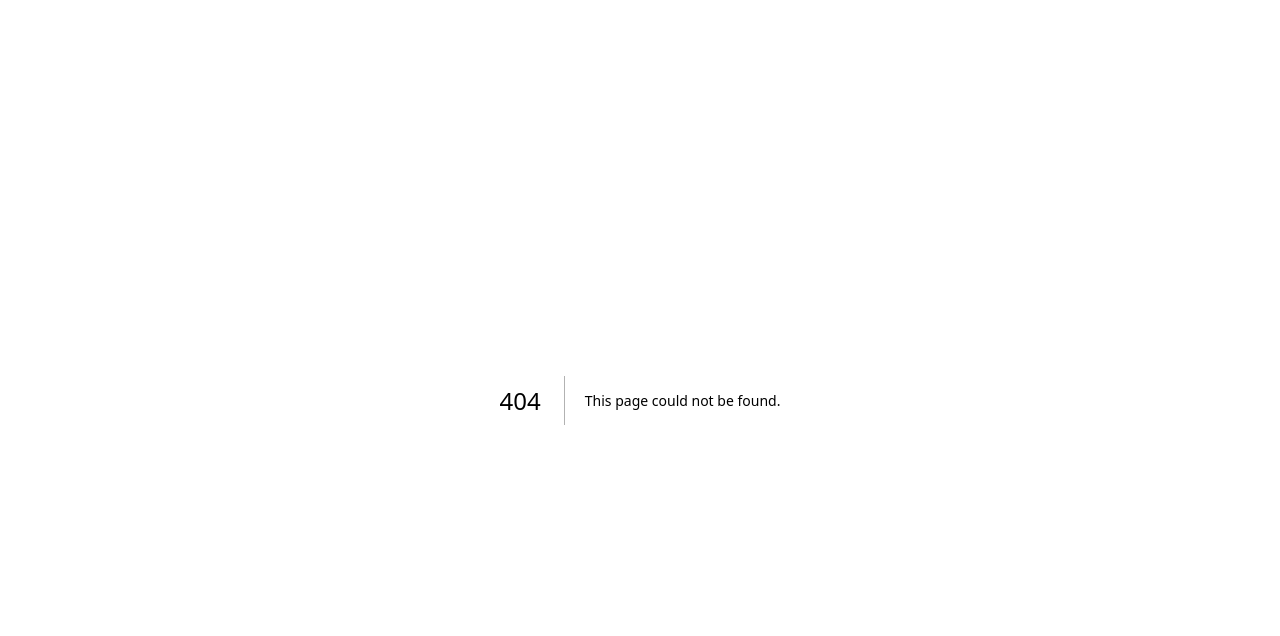
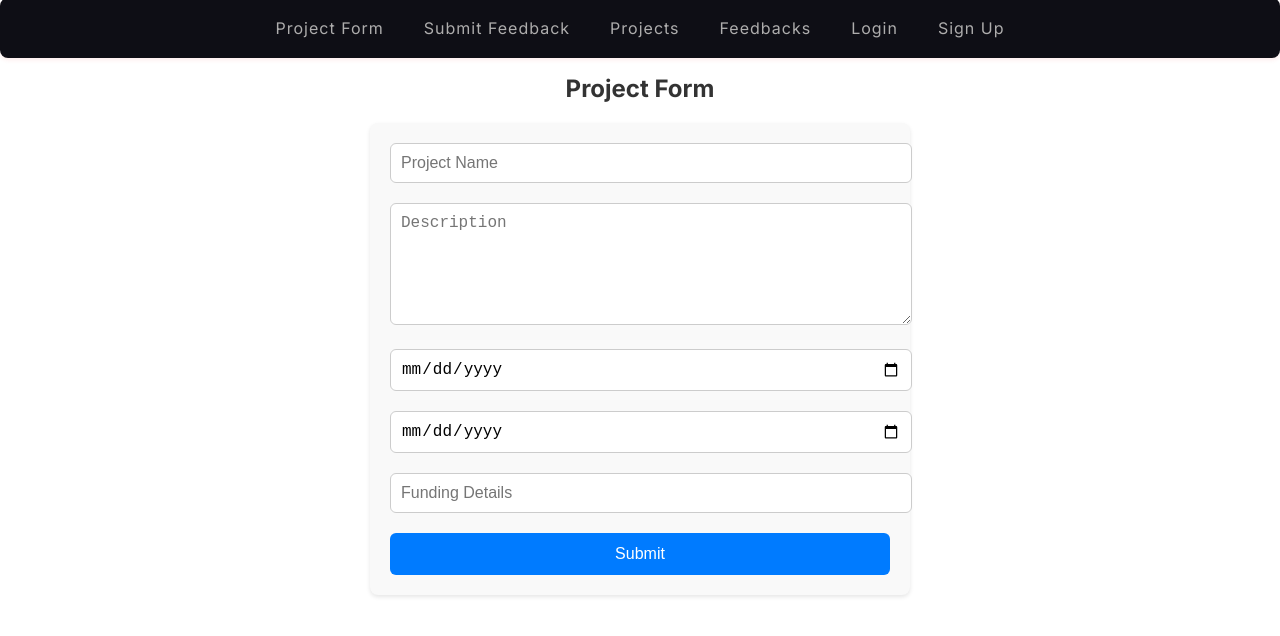
Before and after one commit to HaiderF21/industrial_project_management, a Next.js app in the folder clientend/: page /components/projectform in a window 1280 px wide. Before the commit this address had no page. Shown: the top 636 px of the page. Built offline with nearby package versions, Linux system fonts and the light colour scheme.

Commit message:
day 4 (linking)-(home-4)

```diff
--- a/clientend/src/app/components/nav.css
+++ b/clientend/src/app/components/nav.css
@@ -42,6 +42,6 @@
   }
   .wrapper{
     margin-top: -15px;
-    padding-top: 0px;
+    padding-top: 13px;
     letter-spacing: 1px;
   }
--- /dev/null
+++ b/clientend/src/app/components/projectform/page.tsx
@@ -0,0 +1,103 @@
+
+"use client"
+import './project.css';
+import Navigation from '../nagbar';
+import { useState } from 'react';
+
+export default function ProjectForm() {
+  const [projectName, setProjectName] = useState("");
+  const [description, setDescription] = useState("");
+  const [startDate, setStartDate] = useState("");
+  const [endDate, setEndDate] = useState("");
+  const [fundingDetails, setFundingDetails] = useState("");
+
+  const api = "http://localhost:3002"; // Update this with your backend API URL
+
+  const handleSubmit = async (e: { preventDefault: () => void; }) => {
+    e.preventDefault();
+    try {
+      const response = await fetch(`${api}/projects`, {
+        method: "POST",
+        headers: {
+          "Content-Type": "application/json",
+        },
+        body: JSON.stringify({
+          projectName,
+          description,
+          startDate,
+          endDate,
+          fundingDetails
+        }),
+      });
+
+      if (!response.ok) {
+        throw new Error("Network response was not ok");
+      }
+
+      alert("Project created successfully!");
+
+    } catch (error) {
+      alert("Error occurred while creating project");
+      console.error("Error:", error);
+    }
+  };
+
+  return (
+    <>
+      <Navigation />
+      <h1>Project Form</h1>
+      <form className="form-container" onSubmit={handleSubmit}>
+        <div className="form-group">
+          <input
+            type="text"
+            name="projectName"
+            placeholder="Project Name"
+            required
+            value={projectName}
+            onChange={(e) => setProjectName(e.target.value)}
+          />
+        </div>
+        <div className="form-group">
+          <textarea
+            name="description"
+            placeholder="Description"
+            required
+            value={description}
+            onChange={(e) => setDescription(e.target.value)}
+          />
+        </div>
+        <div className="form-group">
+          <input
+            type="date"
+            name="startDate"
+            placeholder="Start Date"
+            required
+            value={startDate}
+            onChange={(e) => setStartDate(e.target.value)}
+          />
+        </div>
+        <div className="form-group">
+          <input
+            type="date"
+            name="endDate"
+            placeholder="End Date"
+            required
+            value={endDate}
+            onChange={(e) => setEndDate(e.target.value)}
+          />
+        </div>
+        <div className="form-group">
+          <input
+            type="text"
+            name="fundingDetails"
+            placeholder="Funding Details"
+            required
+            value={fundingDetails}
+            onChange={(e) => setFundingDetails(e.target.value)}
+          />
+        </div>
+        <button type="submit">Submit</button>
+      </form>
+    </>
+  );
+}
--- /dev/null
+++ b/clientend/src/app/components/projectform/project.css
@@ -0,0 +1,54 @@
+.form-container {
+    max-width: 500px;
+    margin: 0 auto;
+    padding: 20px;
+    background-color: #f9f9f9;
+    border-radius: 8px;
+    box-shadow: 0 2px 4px rgba(0, 0, 0, 0.1);
+  }
+
+  /* Form title */
+  h1 {
+    text-align: center;
+    margin-bottom: 20px;
+    font-size: 24px;
+    color: #333;
+  }
+
+  /* Form group */
+  .form-group {
+    margin-bottom: 20px;
+  }
+
+  /* Form input fields */
+  .form-group input[type="text"],
+  .form-group input[type="date"],
+  .form-group textarea {
+    width: 100%;
+    padding: 10px;
+    border: 1px solid #ccc;
+    border-radius: 6px;
+    font-size: 16px;
+  }
+
+  /* Form textarea */
+  .form-group textarea {
+    height: 100px;
+  }
+
+  /* Submit button */
+  button[type="submit"] {
+    width: 100%;
+    padding: 12px;
+    background-color: #007bff;
+    color: #fff;
+    border: none;
+    border-radius: 6px;
+    font-size: 16px;
+    cursor: pointer;
+    transition: background-color 0.3s;
+  }
+
+  button[type="submit"]:hover {
+    background-color: #0056b3;
+  }
```
Also changed, not shown: 2 other files (tests, documents, lock files or other folders).
